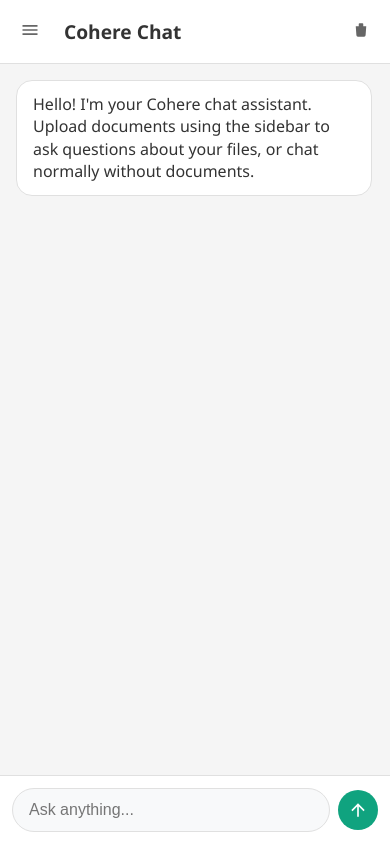
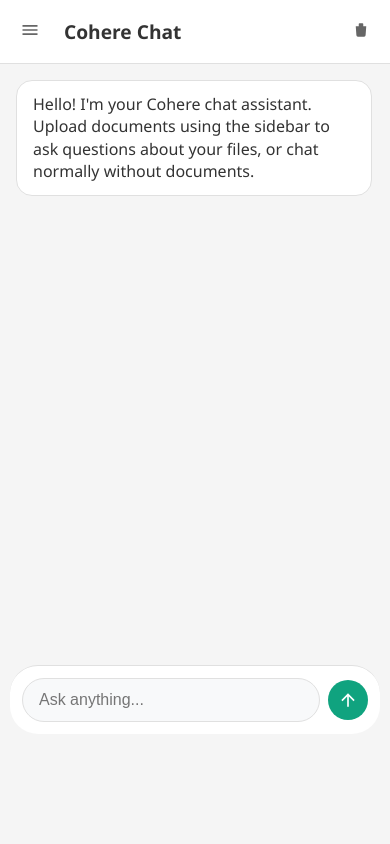
Before and after one commit to Chityalaakhil/Chatty, a Flask app: page / in a window 390 px wide. Run offline with Flask 3, Linux system fonts and the light colour scheme; data that the repository does not hold is empty.

Commit message:
fixed mobile styles

```diff
--- a/src/static/styles.css
+++ b/src/static/styles.css
@@ -358,6 +358,9 @@
 
 /* Mobile responsiveness */
 @media (max-width: 768px) {
+  .app-container {
+    max-height: calc(100% - 110px);
+  }
   .document-sidebar {
     position: fixed;
     top: 0;
@@ -386,6 +389,11 @@
   .message {
     max-width: 90%;
   }
+
+  .input-form {
+    border-radius: 28px;
+    margin: 0px 10px;
+  }
 }
 
 @media (max-width: 480px) {
```
Also changed, not shown: 2 other files.
